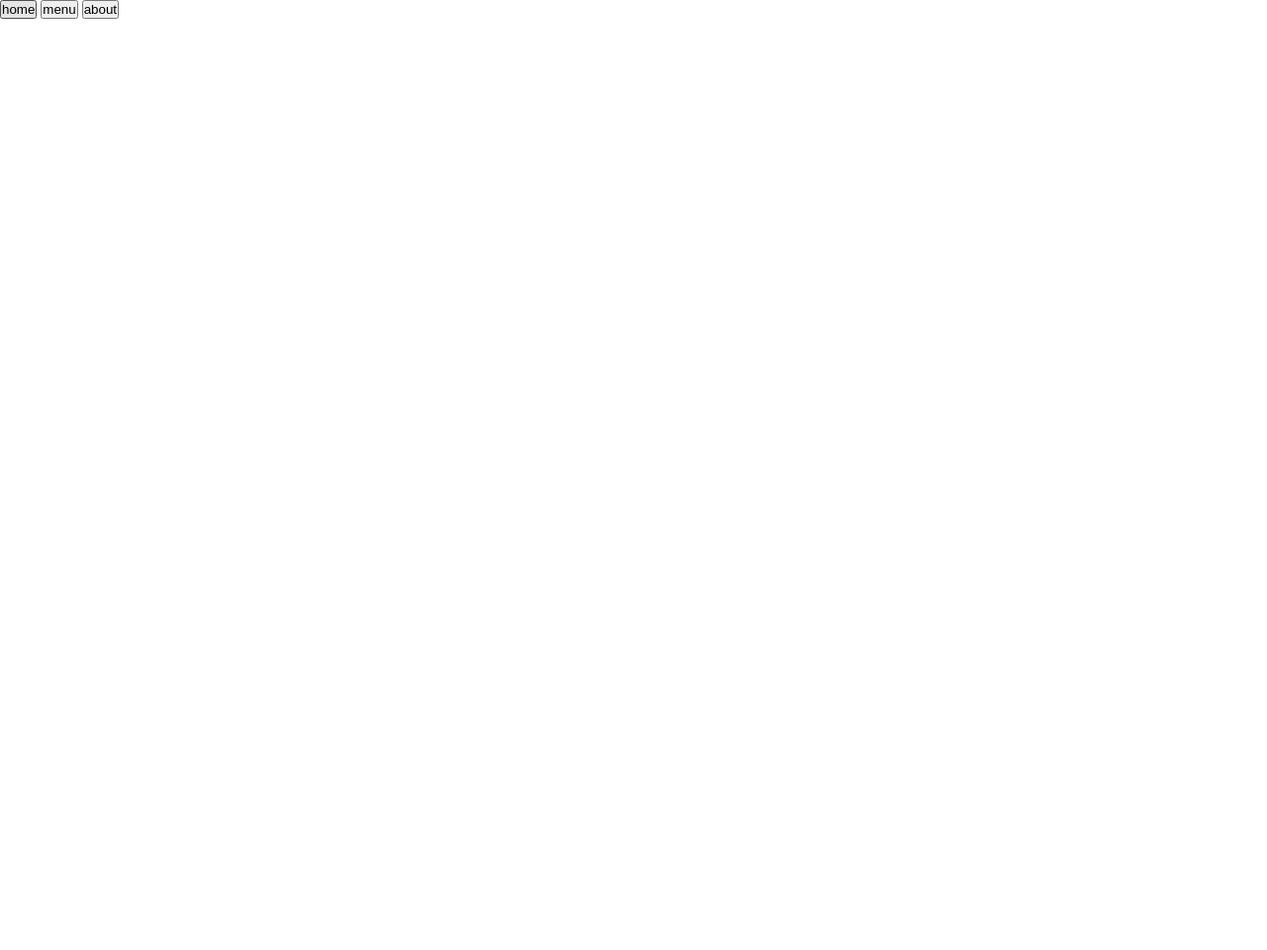
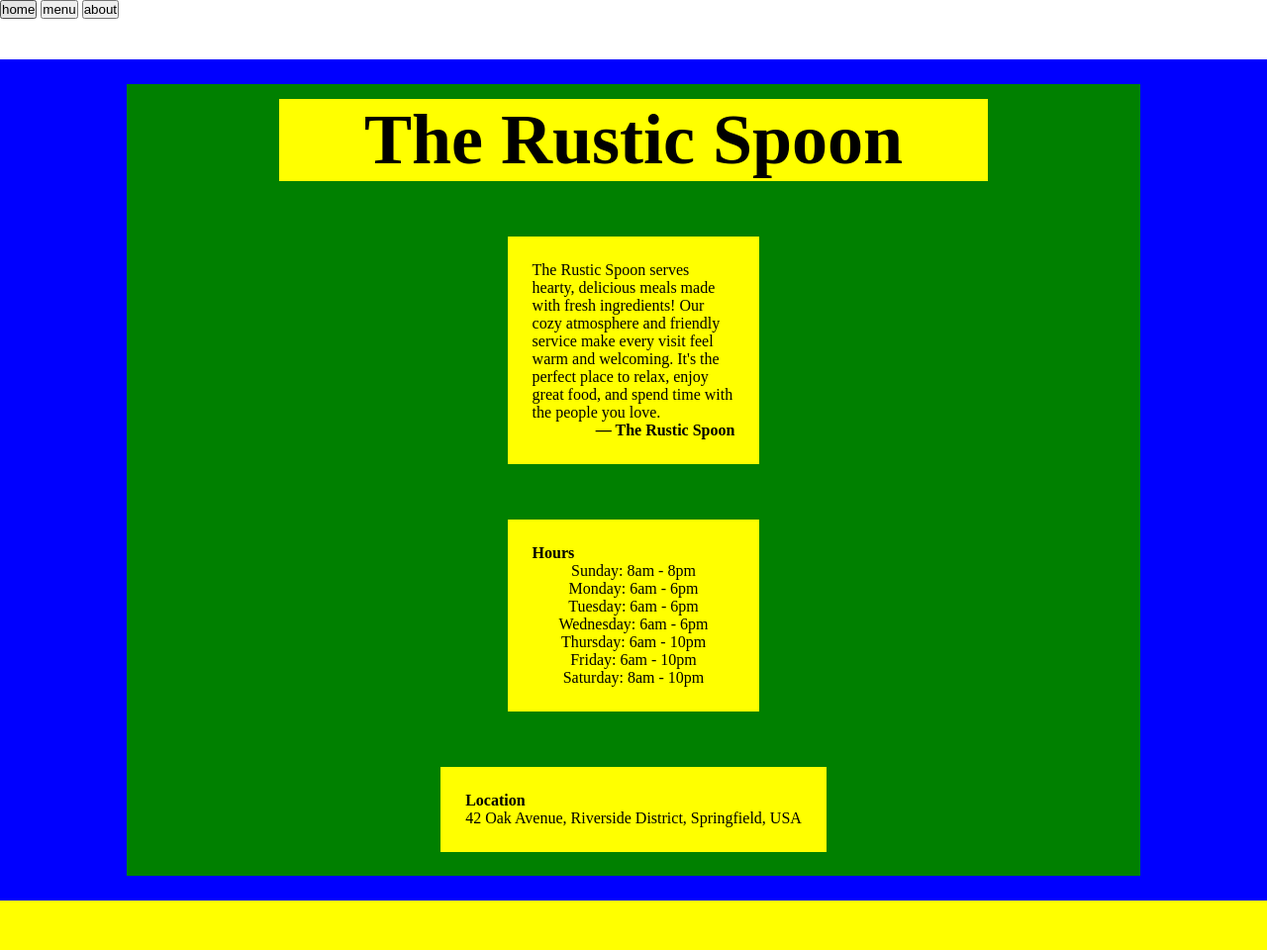
Before and after one commit to ghalib67/Restraunt-Page, a website built with webpack: page src/template.html in a window 1280 px wide. Shown: the whole page at 99% size. Before the commit the page ends 800 px from the top, so only its background shows below. Built offline with nearby package versions, Linux system fonts and the light colour scheme.

Commit message:
finished adding the content and placing it using css for homepage

```diff
--- a/src/homepage.js
+++ b/src/homepage.js
@@ -1,25 +1,71 @@
 function LoadHomepage(container){
     let page = document.createElement("div")
-    page.classList.add("page")
+    page.classList.add("homepage")
 
     let title = document.createElement("div")
     title.classList.add("title")
-    title.textContent = "Dummy Restraunt Name!"
+    title.textContent = "The Rustic Spoon"
     page.appendChild(title)
 
     let slogan = document.createElement("div")
     slogan.classList.add("slogan")
+
+    let text = document.createElement("p")
+    text.textContent = "The Rustic Spoon serves hearty, delicious meals made with fresh ingredients! Our cozy atmosphere and friendly service make every visit feel warm and welcoming. It's the perfect place to relax, enjoy great food, and spend time with the people you love."
+    slogan.appendChild(text)
+
+    let signature = document.createElement("p")
+    signature.textContent = "— The Rustic Spoon"
+    slogan.appendChild(signature)
+
     page.appendChild(slogan)
 
     let hours = document.createElement("div")
     hours.classList.add("hours")
+
+    let hours_title = document.createElement("p")
+    hours_title.textContent = "Hours"
+
+    let hours_content = document.createElement("ul")
+
+    let schedule = [
+        "Sunday: 8am - 8pm",
+        "Monday: 6am - 6pm",
+        "Tuesday: 6am - 6pm",
+        "Wednesday: 6am - 6pm",
+        "Thursday: 6am - 10pm",
+        "Friday: 6am - 10pm",
+        "Saturday: 8am - 10pm"
+    ]
+
+    schedule.forEach(day => {
+        let li = document.createElement("li")
+        li.textContent = day
+        hours_content.appendChild(li)
+    })
+
+    hours.appendChild(hours_title)
+    hours.appendChild(hours_content)
     page.appendChild(hours)
 
-    let location = document.createElement("Div")
+    let location = document.createElement("div")
     location.classList.add("location")
+
+    let location_title = document.createElement("p")
+    location_title.textContent = "Location"
+
+    let location_text = document.createElement("p")
+    location_text.textContent = "42 Oak Avenue, Riverside District, Springfield, USA"
+
+    location.appendChild(location_title)
+    location.appendChild(location_text)
     page.appendChild(location)
 
+    let credits = document.createElement("div")
+    credits.classList.add("credits")
+
     container.appendChild(page)
+    container.appendChild(credits)
 }
 
 export default LoadHomepage
--- a/src/index.js
+++ b/src/index.js
@@ -1,3 +1,7 @@
 import "./styles.css";
 import LoadHomepage from "./homepage";
+
+const content = document.querySelector("#content")
+LoadHomepage(content)
+
 console.log("HEELO")
--- a/src/styles.css
+++ b/src/styles.css
@@ -6,15 +6,90 @@
 body{
     display: flex;
     flex-direction: column;
-    height: 100vh;
+    min-height: 100vh;
     width: 100vw;
 
 }
 
 header{
     flex: 1;
+    flex-shrink: 0;
+    min-height: 60px;
 }
 
 #content{
     flex: 15;
+    background-color: blue;
 }
+
+.homepage{
+    width: 80%;
+    height: 80%;
+    margin: auto;
+    margin-top: 25px;
+    margin-bottom: 25px;
+    padding-bottom: 24px;
+    background-color: green;
+    display: flex;
+    flex-direction: column;
+    gap: 56px;
+}
+
+.homepage .title{
+    margin-top: 15px;
+    background-color: yellow;
+    width: 70%;
+    margin-left: auto;
+    margin-right: auto;
+    font-size: 72px;
+    font-weight: bold;
+    text-align: center;
+}
+
+.slogan{
+    width: 20%;
+    margin-left: auto;
+    margin-right: auto;
+    background-color: yellow;
+    padding: 25px;
+}
+
+.slogan p:nth-child(2){
+    text-align: right;
+    font-weight: bold;
+}
+
+.hours{
+    width: 20%;
+    margin-left: auto;
+    margin-right: auto;
+    background-color: yellow;
+    padding: 25px;
+}
+
+.hours p:nth-child(1){
+    font-weight: bold;
+}
+
+.hours ul{
+    text-align: center;
+    list-style: none;
+}
+
+.location{
+    margin-left: auto;
+    margin-right: auto;
+    background-color: yellow;
+    padding: 25px;
+}
+
+.location p:nth-child(1){
+    font-weight: bold;
+}
+
+.credits{
+    margin-left: auto;
+    margin-right: auto;
+    background-color: yellow;
+    padding: 25px;
+}
```
